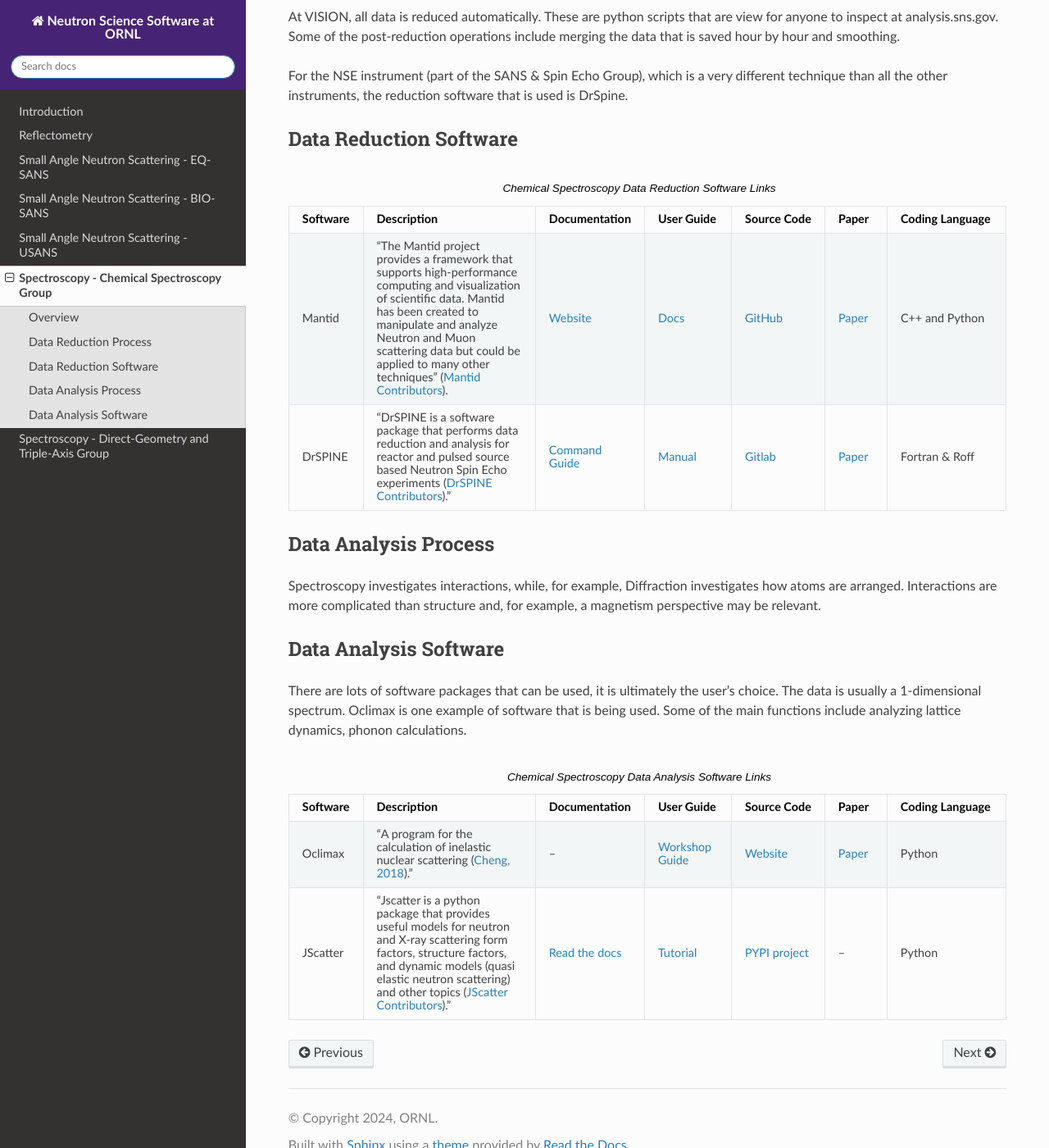
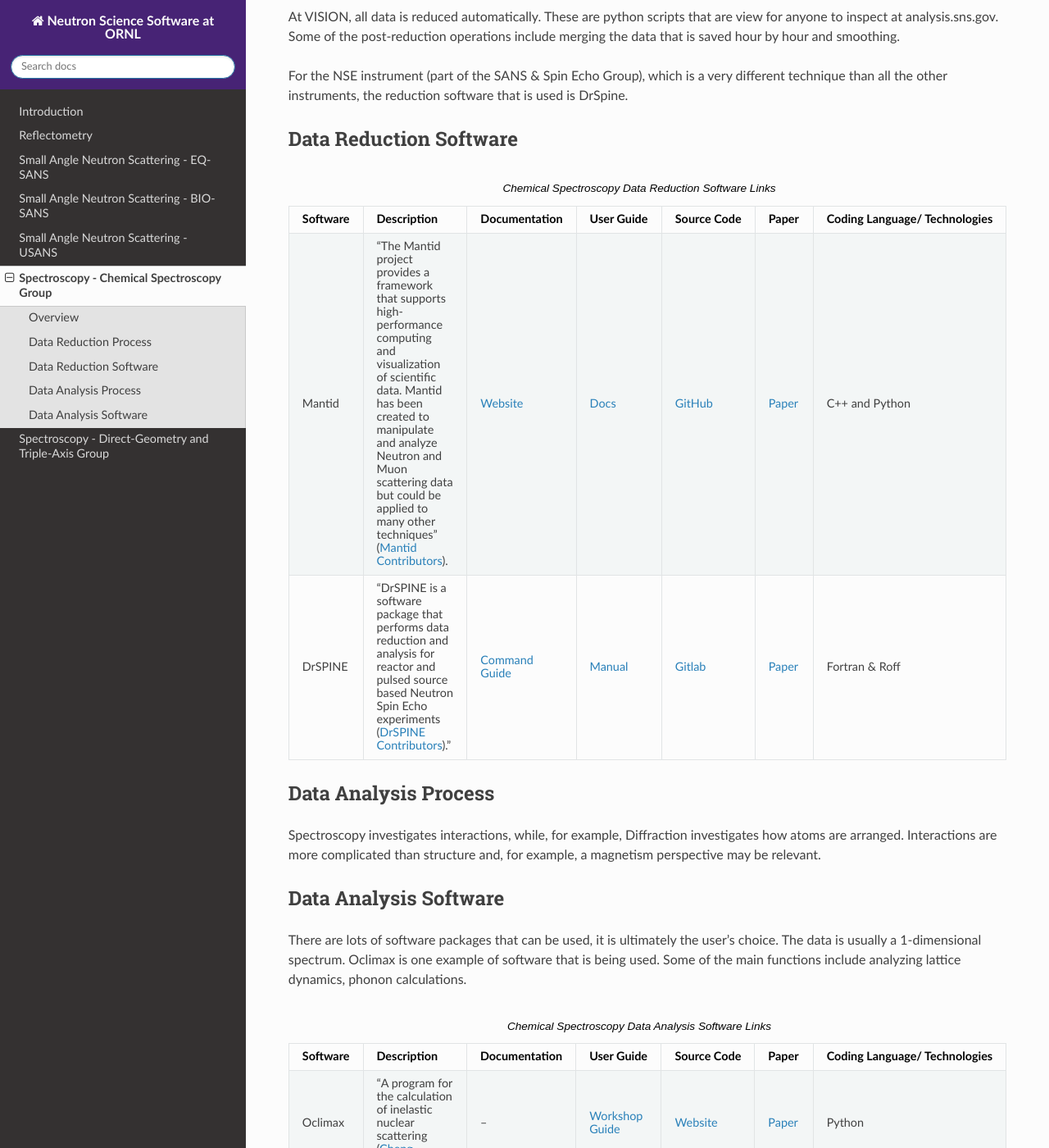
Before and after one commit to neutrons/neutrons-software-overview, a Sphinx documentation site: the page built from source/spectroscopy_chemical.rst, in a window 1280 px wide and 1400 px high, scrolled down 503 px. Shown: the whole window at 82% size. Built offline with Sphinx 7.4.7 and the Read the Docs theme 2.0.0, drawn with Linux system fonts in a browser that asks for light colours.

Commit message:
Update spectroscopy_chemical.rst

```diff
--- a/source/spectroscopy_chemical.rst
+++ b/source/spectroscopy_chemical.rst
@@ -43,7 +43,7 @@
      - User Guide
      - Source Code
      - Paper
-     - Coding Language
+     - Coding Language/ Technologies
    * - Mantid
      - "The Mantid project provides a framework that supports high-performance computing and visualization of scientific data. Mantid has been created to manipulate and analyze Neutron and Muon scattering data but could be applied to many other techniques" (`Mantid Contributors <https://mantidproject.org/Mantid_About.html>`_).
      - `Website <https://developer.mantidproject.org/>`_
@@ -85,7 +85,7 @@
      - User Guide
      - Source Code
      - Paper
-     - Coding Language
+     - Coding Language/ Technologies
    * - Oclimax
      - "A program for the calculation of inelastic nuclear scattering (`Cheng, 2018 <https://neutrons.ornl.gov/sites/default/files/2018-NXS_Lecture_YQCheng_2.pdf>`_)."
      - --
```
